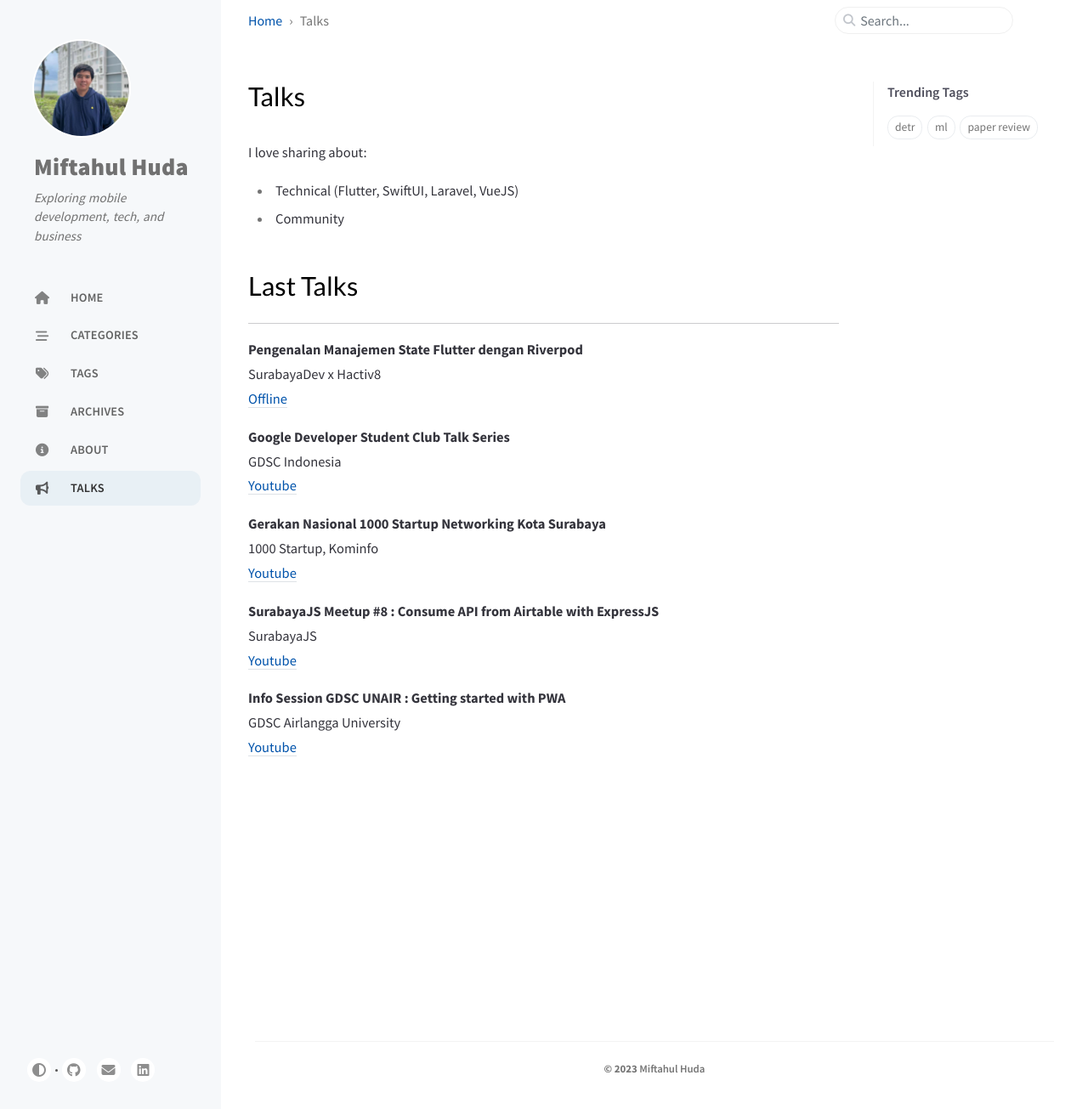
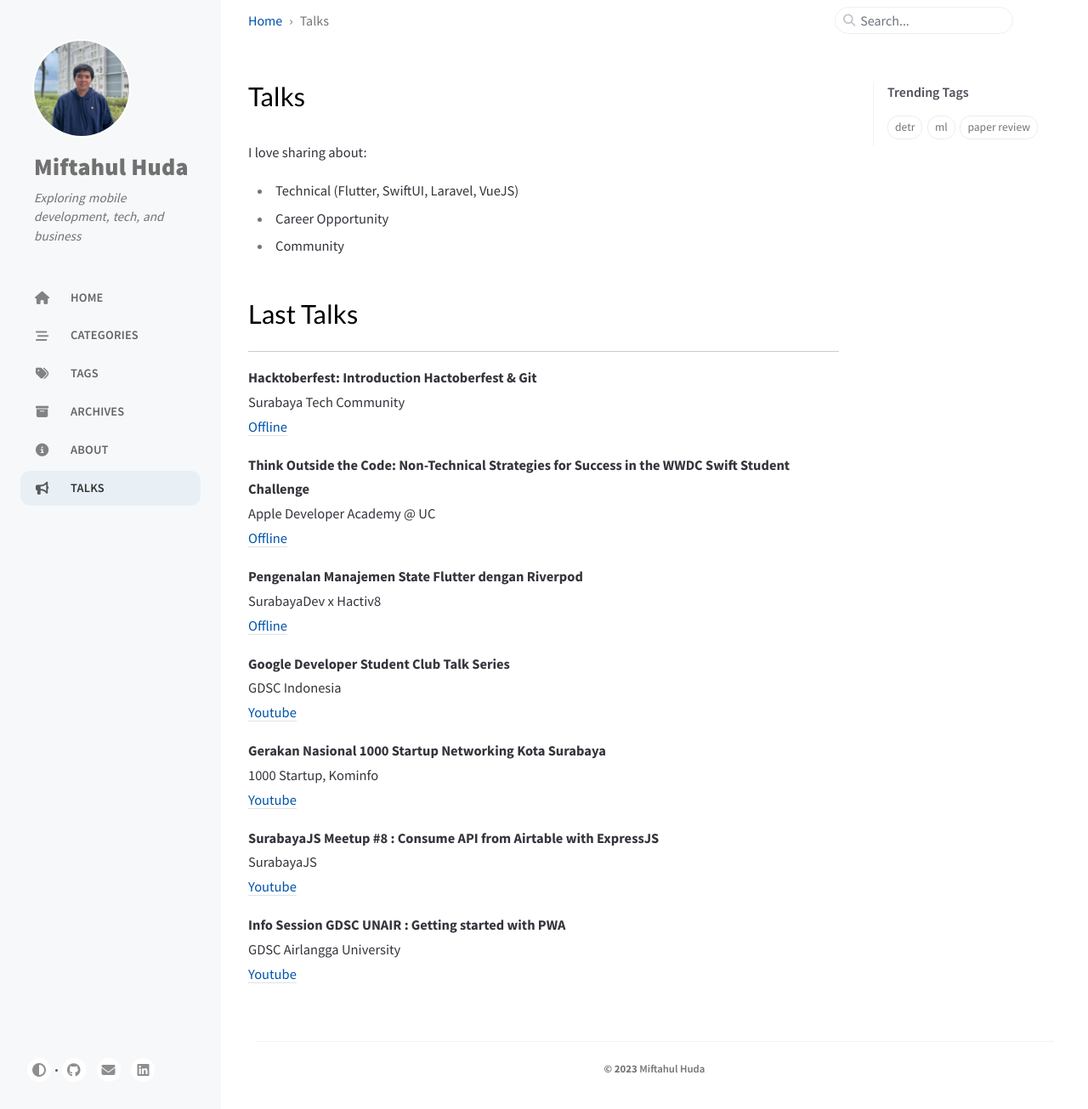
Before and after one commit to iniakunhuda/iniakunhuda.github.io, a Jekyll site: the page built from _tabs/talks.md, in a window 1280 px wide and 1305 px high. Shown: the whole window at 85% size. Built offline with Jekyll 4.4.1, drawn with Linux system fonts in a browser that asks for light colours; cached includes are drawn as plain includes; comment, search, counter and statistics services are not loaded.

Commit message:
updated talks

```diff
--- a/_tabs/talks.md
+++ b/_tabs/talks.md
@@ -6,11 +6,27 @@ order: 5
 
 I love sharing about:
 - Technical (Flutter, SwiftUI, Laravel, VueJS)
+- Career Opportunity
 - Community
 
 
 # Last Talks
 ---
+
+**Hacktoberfest: Introduction Hactoberfest & Git**
+<br>
+Surabaya Tech Community
+<br>
+[Offline](https://www.instagram.com/p/Cy-xHSJRYan/)
+
+
+**Think Outside the Code: Non-Technical Strategies for Success in the WWDC Swift Student Challenge**
+<br>
+Apple Developer Academy @ UC
+<br>
+[Offline](https://www.linkedin.com/feed/update/urn:li:activity:7051548964474523648/)
+
+
 **Pengenalan Manajemen State Flutter dengan Riverpod**
 <br>
 SurabayaDev x Hactiv8
```
